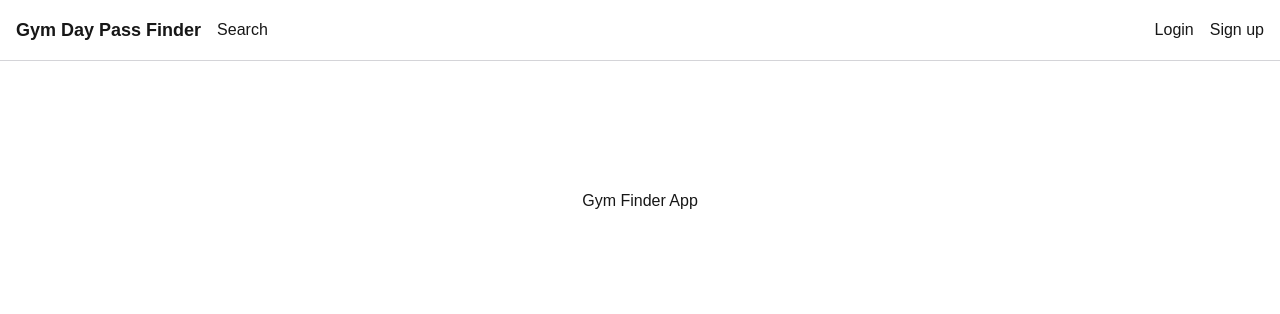
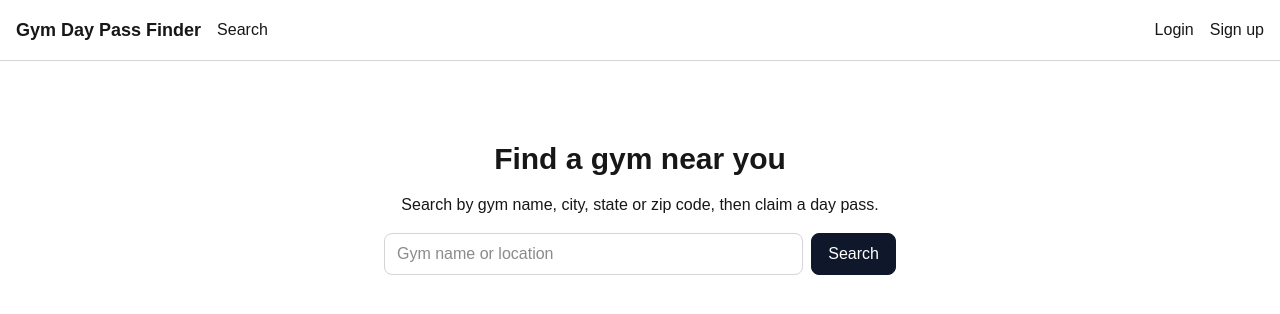
Before and after one commit to neogeojr/gym_finder, a Next.js app: page / in a window 1280 px wide. Shown: the top 314 px of the page. Built offline with nearby package versions, Linux system fonts and the light colour scheme; no server answers.

Commit message:
Added home page

```diff
--- a/app/page.tsx
+++ b/app/page.tsx
@@ -1,7 +1,31 @@
+"use client";
+
+import { useRouter } from "next/navigation";
+import { useState, type SubmitEvent } from "react";
+
 export default function Home() {
+  const router = useRouter();
+  const [q, setQ] = useState("");
+
+  const onSearch = (e: SubmitEvent<HTMLFormElement>) => {
+    e.preventDefault();
+    router.push(`/search?q=${encodeURIComponent(q.trim())}`);
+  };
+
   return (
-    <div className="flex flex-col items-center text-center px-6 py-20 sm:py-28 gap-5 mt-4">
-      <p>Gym Finder App</p>
+    <div className="flex flex-col items-center gap-4 px-4 py-20 text-center">
+      <h1 className="text-3xl font-bold">Find a gym near you</h1>
+      <p>Search by gym name, city, state or zip code, then claim a day pass.</p>
+      <form onSubmit={onSearch} className="flex w-full max-w-lg gap-2">
+        <input
+          className="input"
+          value={q}
+          onChange={(e) => setQ(e.target.value)}
+          placeholder="Gym name or location"
+          aria-label="Search gyms"
+        />
+        <button className="btn btn-primary">Search</button>
+      </form>
     </div>
   );
 }
```
Also changed, not shown: 1 other file (tests, documents, lock files or other folders).
